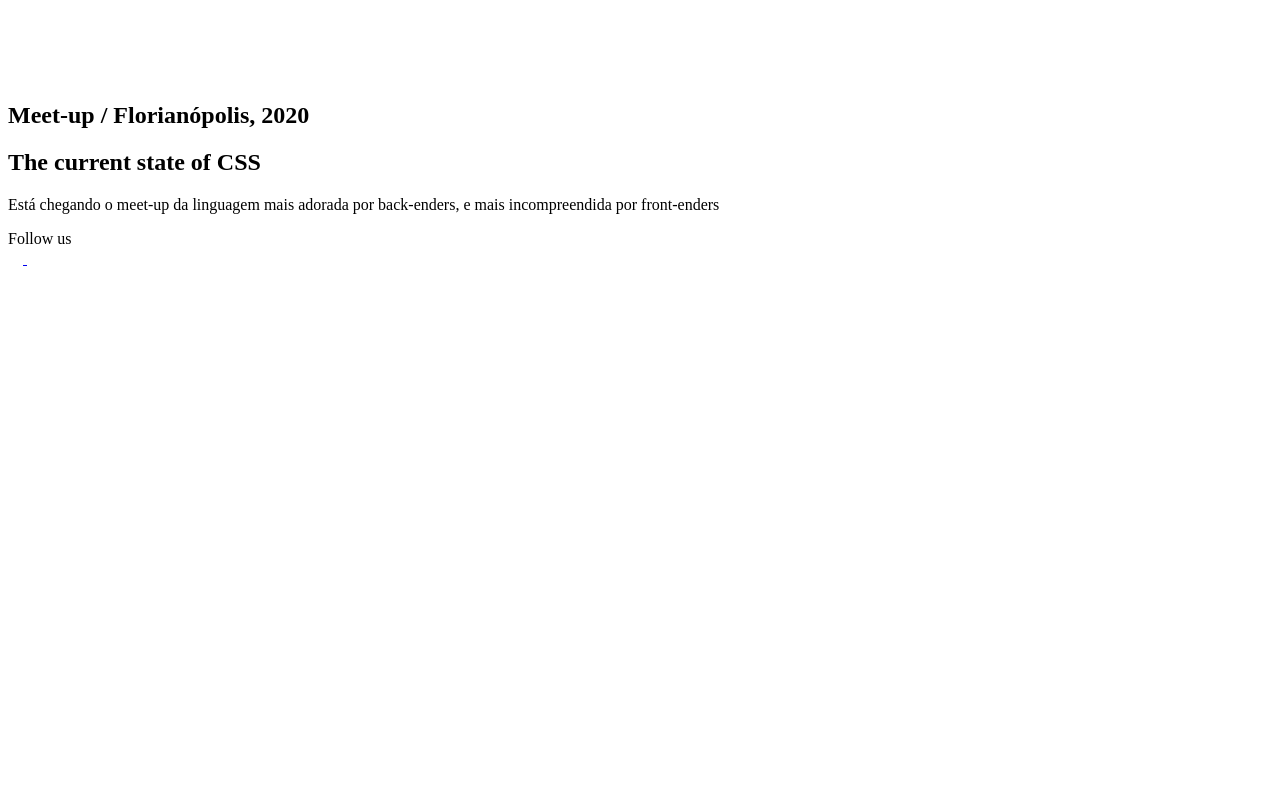
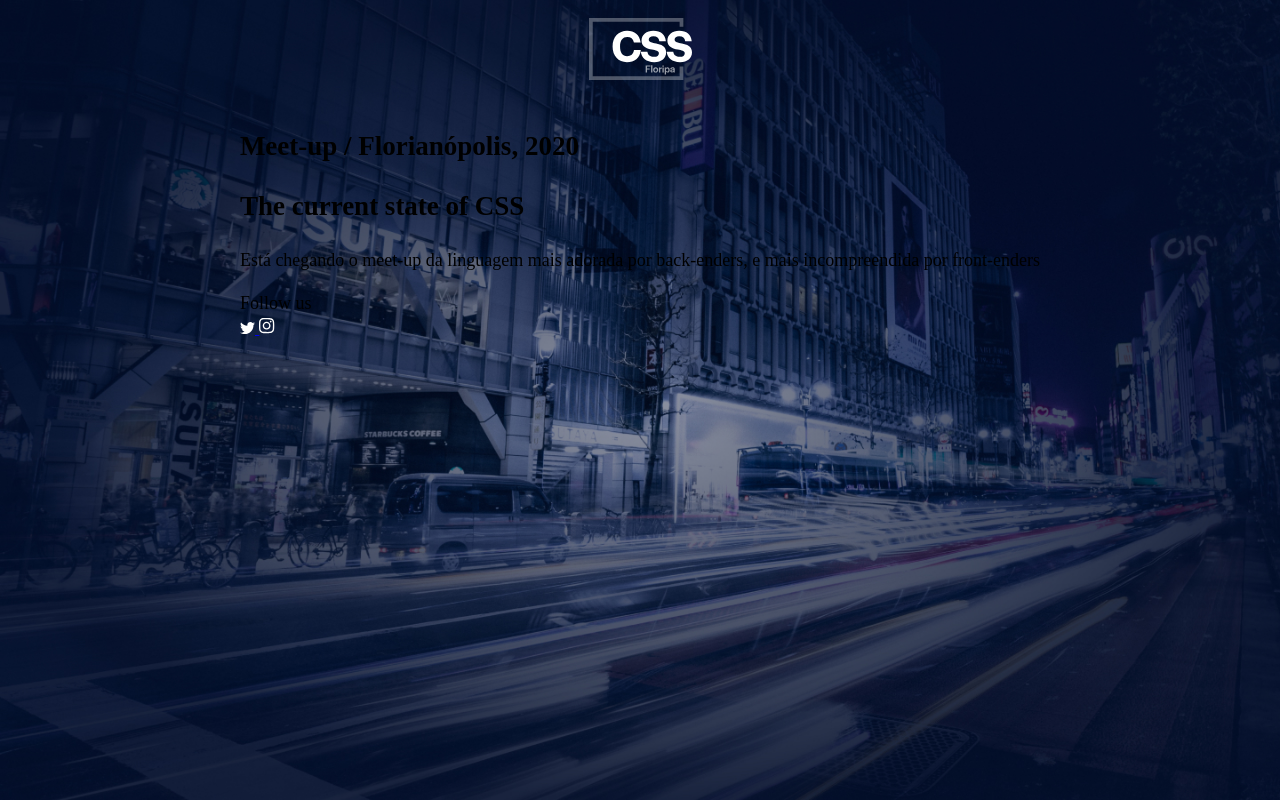
Before and after one commit to cssfloripa/cssfloripa.github.io, a plain HTML site: page index.html in a window 1280 px wide. Drawn offline with Linux system fonts and the light colour scheme.

Commit message:
:art: Update page styles

```diff
--- a/index.html
+++ b/index.html
@@ -5,6 +5,33 @@
         <meta name="viewport" content="width=device-width, initial-scale=1.0">
         <meta http-equiv="X-UA-Compatible" content="ie=edge">
         <title>CSS Floripa</title>
+
+        <style>
+            :root {
+                font-size: 18px;
+                line-height: 1.4;
+            }
+
+            body {
+                margin: 0;
+                padding: 0;
+            }
+
+            .main {
+                width: 100vw;
+                height: 100vh;
+
+                display: flex;
+                flex-direction: column;
+                align-items: center;
+
+                background-color: black;
+                background-image: url(img/background.jpg);
+                background-size: cover;
+                background-repeat: no-repeat;
+                background-position: center;
+            }
+        </style>
     </head>
     <body>
 
```
